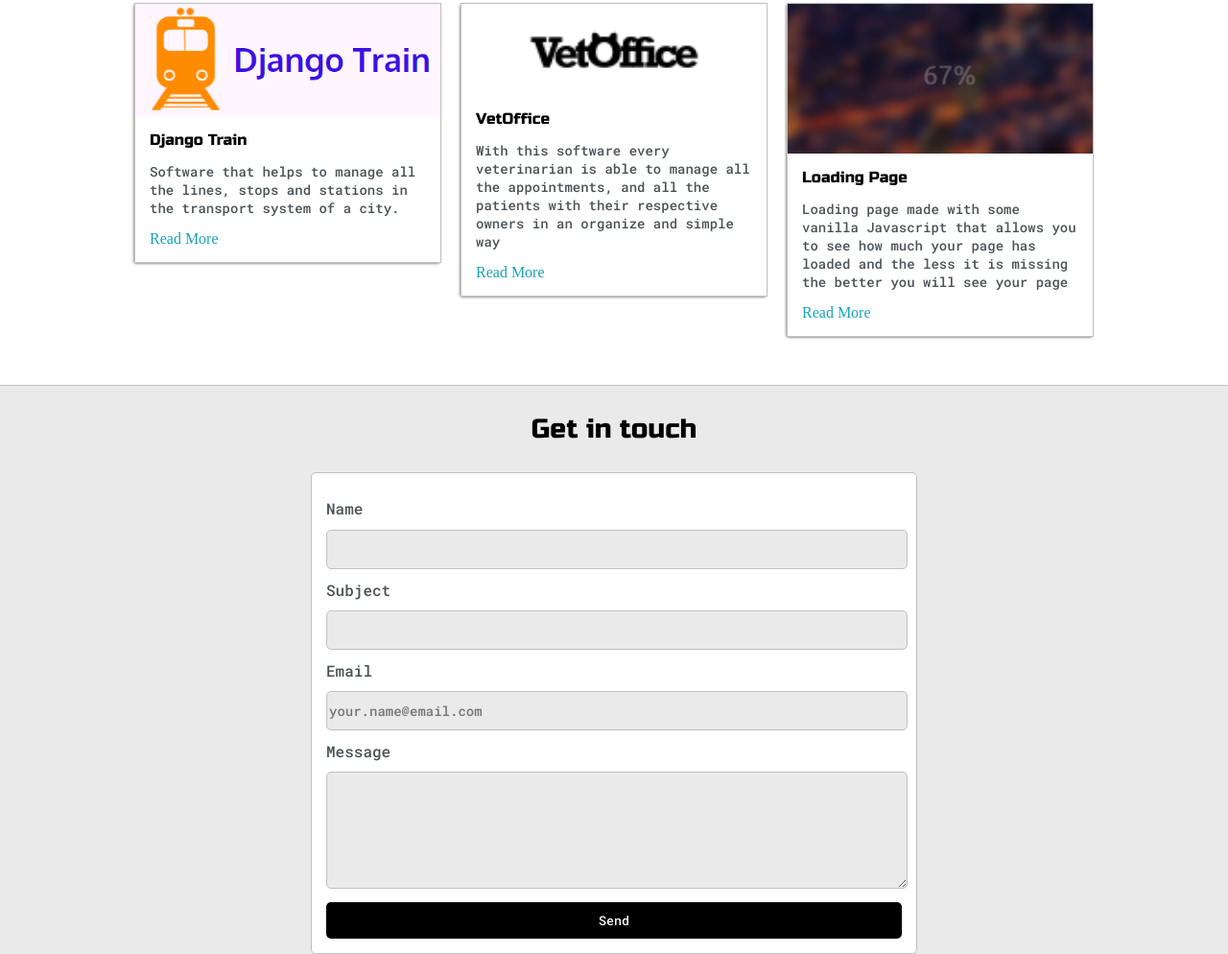
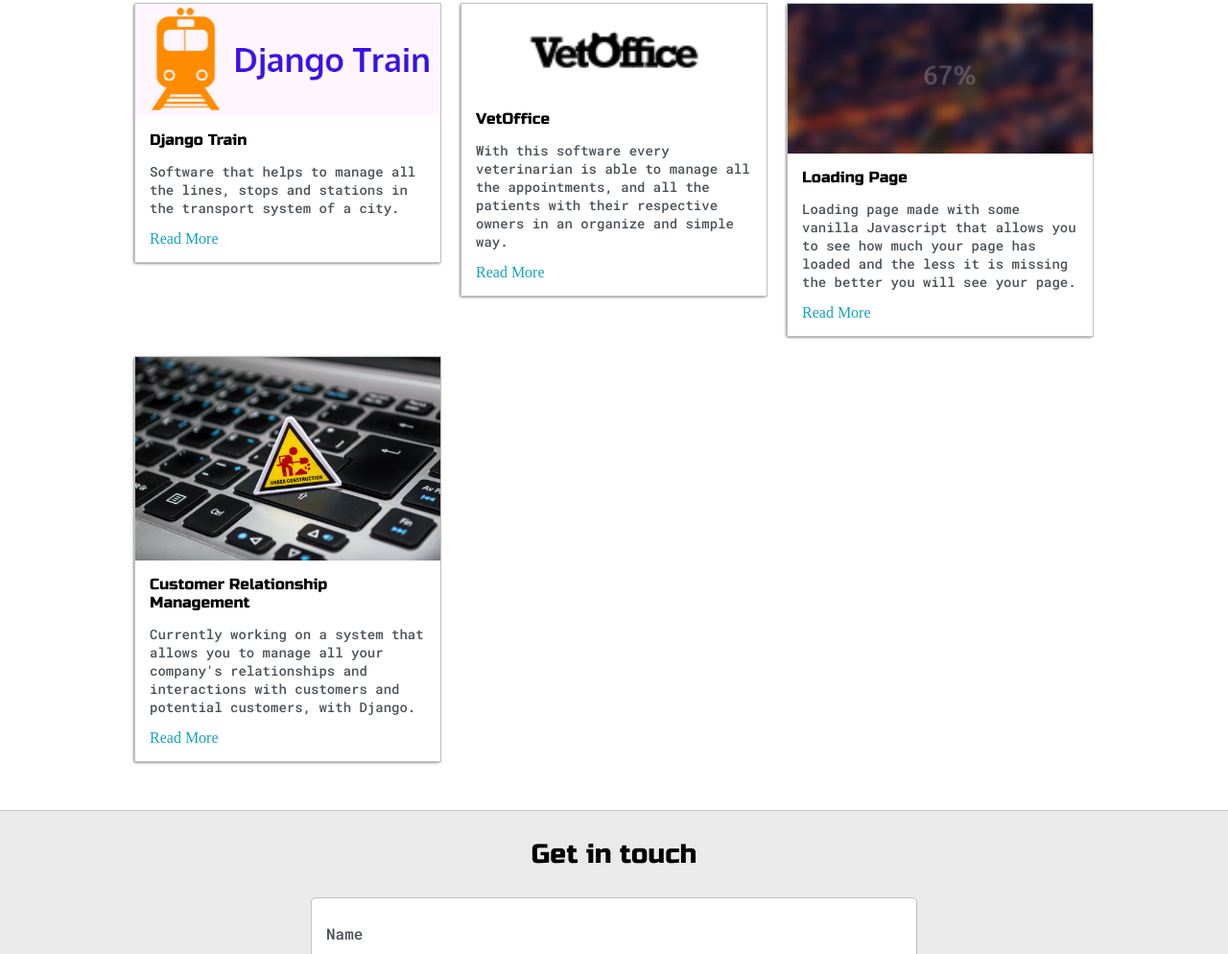
Before and after one commit to sergiotrivino/sergiotrivino.github.io, a plain HTML site: page index.html in a window 1280 px wide. Shown: the part 3273-4267 px from the top of the page at 96% size. Drawn offline with Linux system fonts and the light colour scheme.

Commit message:
Project section update
CRM added

```diff
--- a/index.html
+++ b/index.html
@@ -305,7 +305,7 @@
                                 <p class="post-intro">With this software every
                                     veterinarian is able to manage all the appointments, and
                                     all the patients with their respective owners in an organize
-                                    and simple way
+                                    and simple way.
                                 </p>
                                 <a href="https://veterinaryoffice.herokuapp.com/">Read More</a>
                             </div>
@@ -320,9 +320,24 @@
                                 <p class="post-intro">Loading page made with some
                                     vanilla Javascript that allows you to
                                     see how much your page has loaded and the less
-                                    it is missing the better you will see your page
+                                    it is missing the better you will see your page.
                                 </p>
                                 <a href="https://sergiotrivino.github.io/loading-page/">Read More</a>
+                            </div>
+                        </div>
+                    </div>
+
+                    <div>
+                        <div class="post">
+                            <img class="thumbnail" src="./resources/images/pexels-fernando-arcos-211122.jpg" alt="">
+                            <div class="post-preview">
+                                <h6 class="post-title">Customer Relationship Management</h6>
+                                <p class="post-intro">Currently working on a system
+                                    that allows you to manage all your company's
+                                    relationships and interactions with customers and
+                                    potential customers, with Django.
+                                </p>
+                                <a href="#">Read More</a>
                             </div>
                         </div>
                     </div>
```
Also changed, not shown: resources/images/pexels-fernando-arcos-211122.jpg (added).
